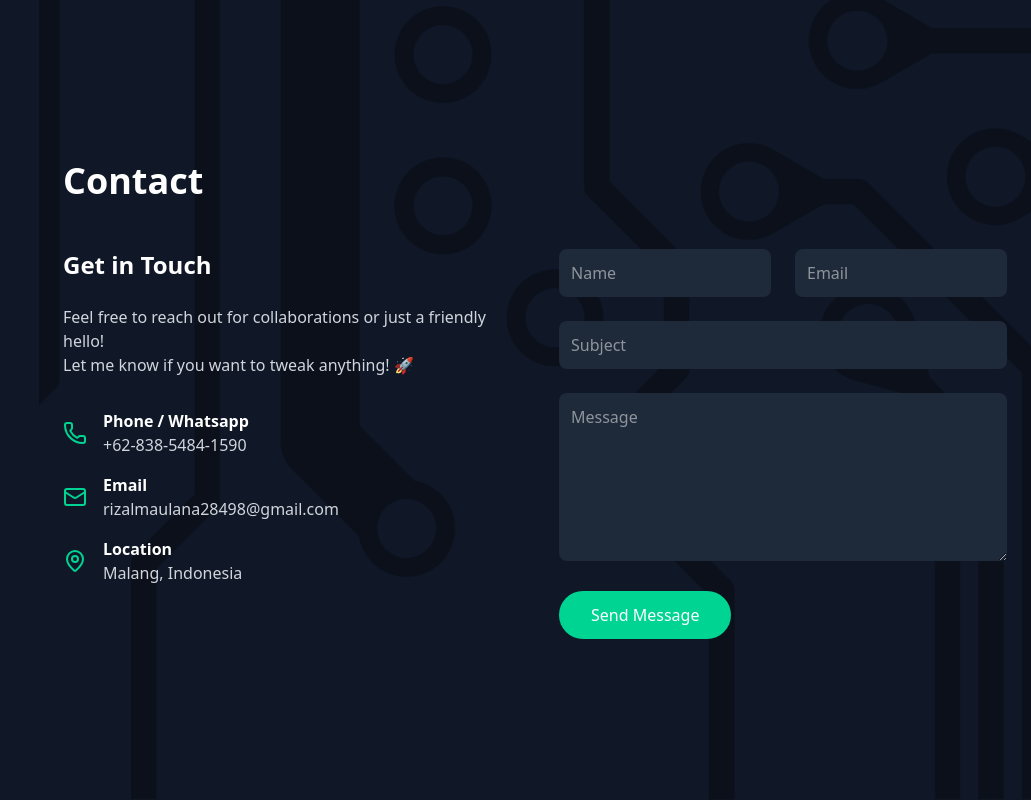
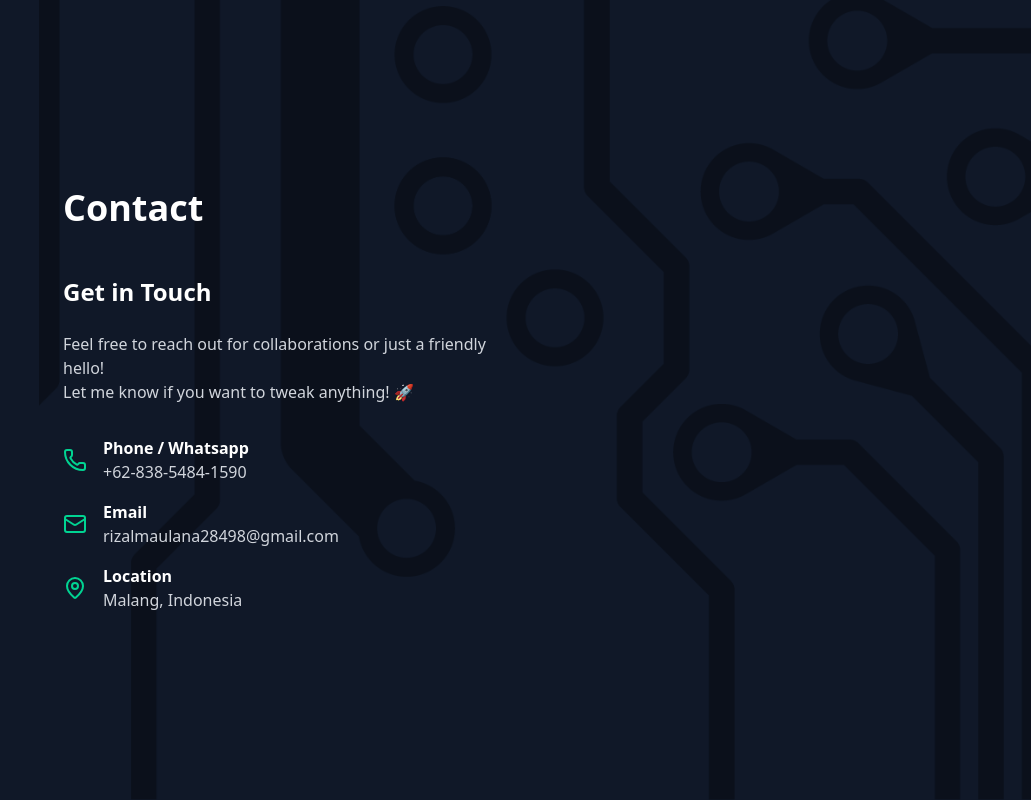
Before and after one commit to rizalmaulana32/my-portofolio, a React (Vite) app: page / in a window 1280 px wide. Shown: the part 4280-5080 px from the top of the page, without its empty margins (249-1280 px from the left). Built offline with nearby package versions, Linux system fonts and the light colour scheme.

Commit message:
remove contact form

```diff
--- a/src/App.tsx
+++ b/src/App.tsx
@@ -542,42 +542,6 @@ const Portfolio = () => {
                   </div>
                 </div>
               </div>
-
-              <form className="space-y-6">
-                <div className="grid md:grid-cols-2 gap-6">
-                  <div>
-                    <input
-                      type="text"
-                      placeholder="Name"
-                      className="w-full p-3 bg-gray-800 rounded-lg focus:outline-none focus:ring-2 focus:ring-emerald-400"
-                    />
-                  </div>
-                  <div>
-                    <input
-                      type="email"
-                      placeholder="Email"
-                      className="w-full p-3 bg-gray-800 rounded-lg focus:outline-none focus:ring-2 focus:ring-emerald-400"
-                    />
-                  </div>
-                </div>
-                <div>
-                  <input
-                    type="text"
-                    placeholder="Subject"
-                    className="w-full p-3 bg-gray-800 rounded-lg focus:outline-none focus:ring-2 focus:ring-emerald-400"
-                  />
-                </div>
-                <div>
-                  <textarea
-                    placeholder="Message"
-                    rows={6}
-                    className="w-full p-3 bg-gray-800 rounded-lg focus:outline-none focus:ring-2 focus:ring-emerald-400"
-                  ></textarea>
-                </div>
-                <button className="px-8 py-3 bg-emerald-400 text-white rounded-full hover:bg-emerald-500 transition-colors">
-                  Send Message
-                </button>
-              </form>
             </div>
           </div>
         </section>
```
